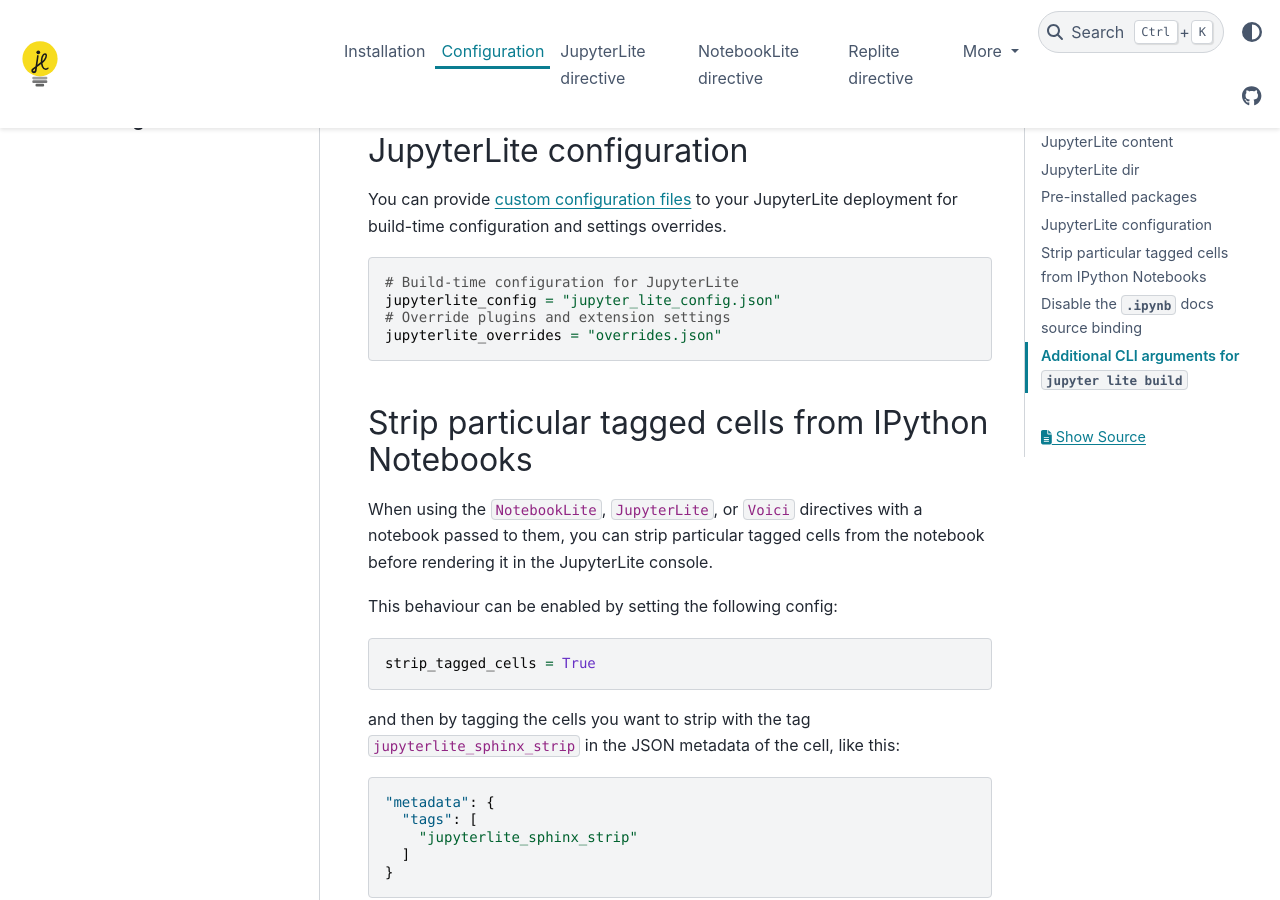
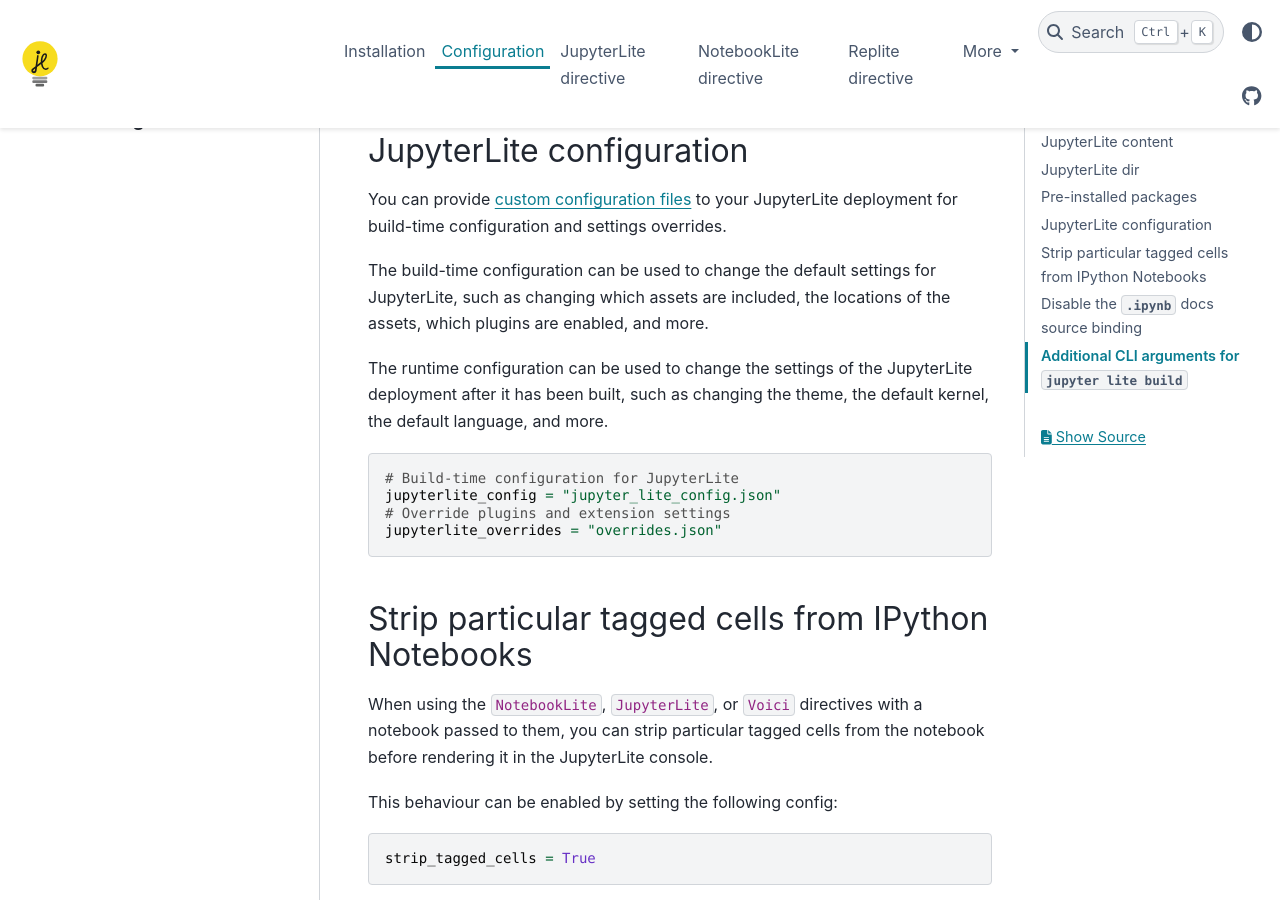
Before and after one commit to jupyterlite/jupyterlite-sphinx, a Sphinx documentation site: the page built from docs/configuration.md, in a window 1280 px wide and 900 px high, scrolled down 1471 px. Built offline with Sphinx 7.4.7 and the PyData theme 0.15.4, drawn with Linux system fonts in a browser that asks for light colours.

Commit message:
Add notes about what the config types mean

```diff
--- a/docs/configuration.md
+++ b/docs/configuration.md
@@ -48,6 +48,14 @@
 
 You can provide [custom configuration files](https://jupyterlite.readthedocs.io/en/latest/howto/configure/config_files.html)
 to your JupyterLite deployment for build-time configuration and settings overrides.
+
+The build-time configuration can be used to change the default settings for JupyterLite, such
+as changing which assets are included, the locations of the assets, which plugins are enabled,
+and more.
+
+The runtime configuration can be used to change the settings of the JupyterLite deployment
+after it has been built, such as changing the theme, the default kernel, the default language,
+and more.
 
 <!-- TODO: Run-time configuration via `jupyter-lite.json` not added yet here
 because I can't yet find a direct jupyter lite CLI mapping for that option -->
```
